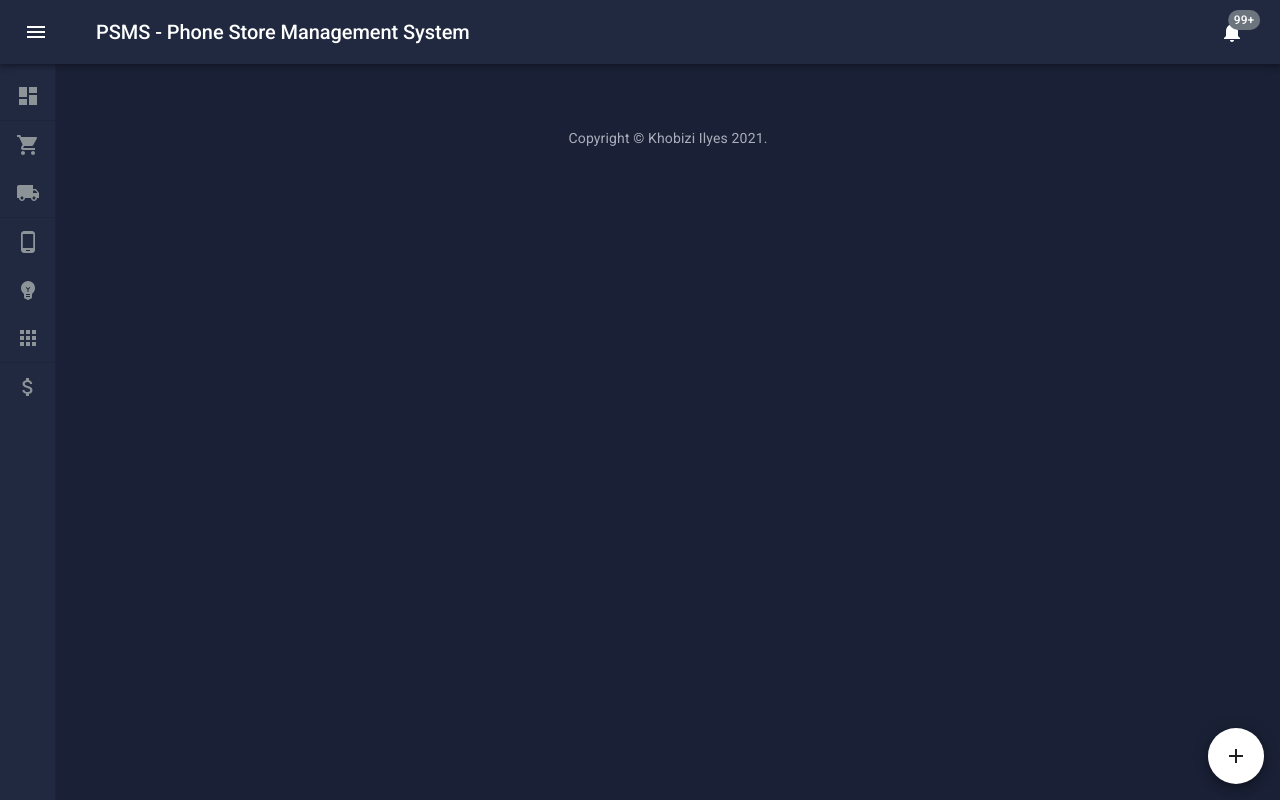
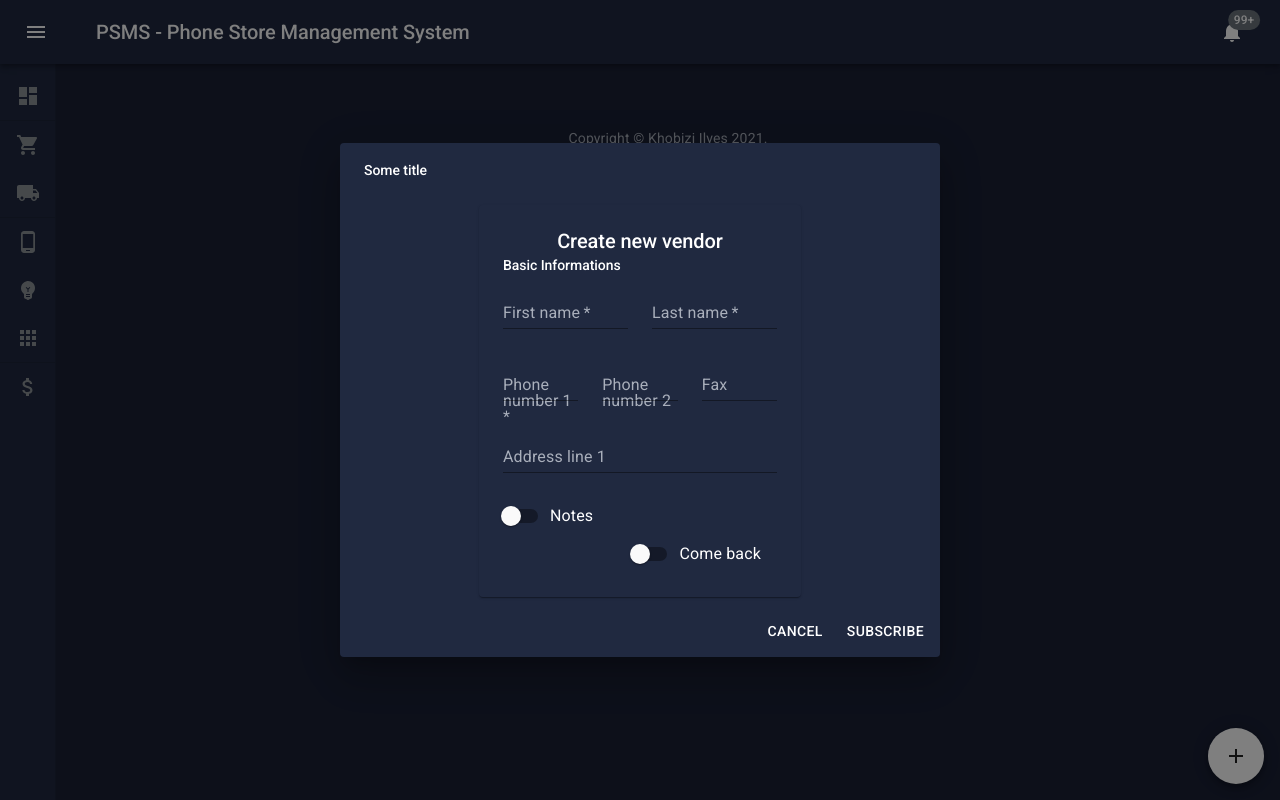
Before and after one commit to khobiziilyes/PSMSClient, a React (Create React App) app: page / in a window 1280 px wide. Built offline with nearby package versions, Linux system fonts and the light colour scheme.

Commit message:
Before adding modal permently

```diff
--- /dev/null
+++ b/src/Components/FormDialog.js
@@ -0,0 +1,29 @@
+import React from 'react';
+import Button from '@material-ui/core/Button';
+import Dialog from '@material-ui/core/Dialog';
+import DialogActions from '@material-ui/core/DialogActions';
+import DialogContent from '@material-ui/core/DialogContent';
+import DialogContentText from '@material-ui/core/DialogContentText';
+import DialogTitle from '@material-ui/core/DialogTitle';
+
+export default function FormDialog({ open, title, children, handleClose, handleSubmit }) {
+    return (
+        <Dialog open={open} onClose={handleClose}>
+            <DialogTitle>{title}</DialogTitle>
+
+            <DialogContent>
+                {children}
+            </DialogContent>
+
+            <DialogActions>
+                <Button onClick={handleClose} color="primary">
+                    Cancel
+                </Button>
+
+                <Button onClick={handleSubmit} color="primary">
+                    Subscribe
+                </Button>
+            </DialogActions>
+        </Dialog>
+    );
+}
--- a/src/Content.js
+++ b/src/Content.js
@@ -9,14 +9,15 @@ import CreateAccessory from './Pages/Items/Accessory/Create';
 import CreateOperation from './Pages/Operations/Create';
 import CreateItem from './Pages/Items/Create';
 
+import FormDialog from '@Components/FormDialog';
+
 /*
 	- Tables: Accessories - Operations - People - Phones - Items.
 	- onRowsPerPage - OnSearchChange - OnFilterChange: setCurrentPage(1).
 	- Main page containing quick actions & Infos.
 	- Flexy page(s).
 	- Log-in page.
-	- Supplier instead of vendor.
-	- In server: Supply order by + Filter + Pagination.
+	- https://stackoverflow.com/questions/1714786/query-string-encoding-of-a-javascript-object
 */
 
 const CreateVendor = (props) => <CreatePerson isVendor {...props} />;
@@ -36,9 +37,24 @@ const RoutesArr = {
 };
 
 export const Content = () => {
+	const [dialogIsOpen, setDialogIsOpen] = React.useState(true);
+
+	const handleDialogClose = () => setDialogIsOpen(false);
+
+	const handleDialogSubmit = () => {
+		alert('Form submited');
+		setDialogIsOpen(false);
+	}
+
     return (
-        <Switch>
-        	{Object.entries(RoutesArr).map(([index, value]) => <Route key={value + "-route"} path={index} component={value} />)}
-        </Switch>
+    	<>
+	    	<FormDialog open={dialogIsOpen} title='Some title' handleClose={handleDialogClose} handleSubmit={handleDialogSubmit}>
+	    		<CreateVendor />
+	    	</FormDialog>
+
+	        <Switch>
+	        	{Object.entries(RoutesArr).map(([index, value]) => <Route key={value + "-route"} path={index} component={value} />)}
+	        </Switch>
+        </>
     );
 }
```
